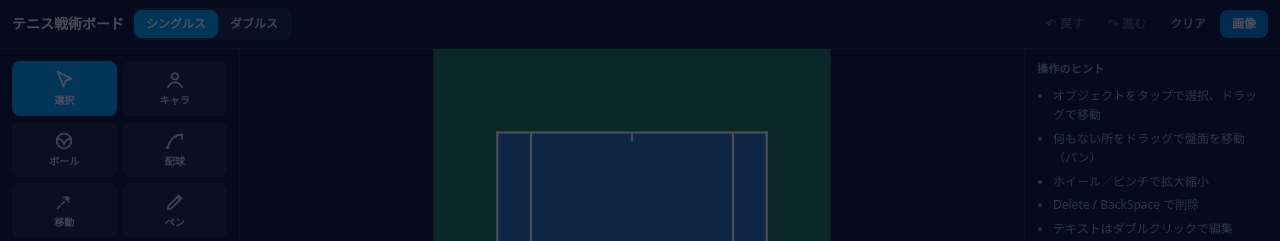
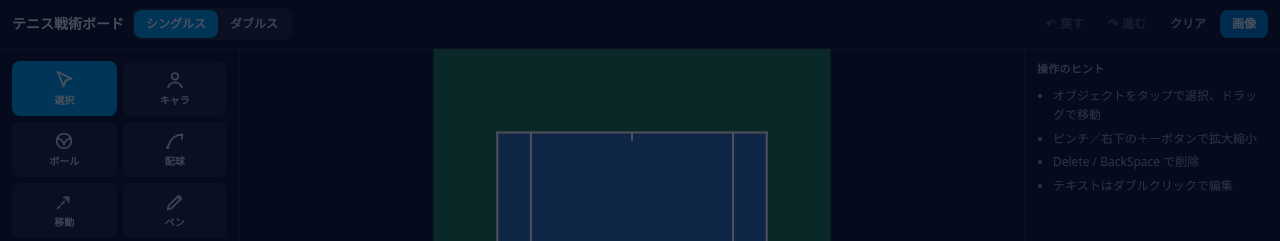
Before and after one commit to choro777/tennis-tactics-board, a React (Vite) app: page / in a window 1280 px wide. Shown: the top 241 px of the page. Built offline with nearby package versions, Linux system fonts and the light colour scheme.

Commit message:
Update PropertiesPanel.tsx

```diff
--- a/src/components/PropertiesPanel.tsx
+++ b/src/components/PropertiesPanel.tsx
@@ -56,8 +56,7 @@ export function PropertiesPanel() {
         <Section title="操作のヒント">
           <ul className="list-disc space-y-1 pl-4 text-xs leading-relaxed text-slate-400">
             <li>オブジェクトをタップで選択、ドラッグで移動</li>
-            <li>何もない所をドラッグで盤面を移動（パン）</li>
-            <li>ホイール／ピンチで拡大縮小</li>
+            <li>ピンチ／右下の＋－ボタンで拡大縮小</li>
             <li>Delete / BackSpace で削除</li>
             <li>テキストはダブルクリックで編集</li>
           </ul>
@@ -69,11 +68,6 @@ export function PropertiesPanel() {
             キャラクターの上からドラッグすると、その位置を始点に移動矢印を引けます。
             配球（色付きの実線）とは別のオブジェクトです。
           </p>
-        </Section>
-      )}
-      {!selection && tool === 'ball' && (
-        <Section title="ボール">
-          <p className="text-xs leading-relaxed text-slate-400">コートをタップするとボールを置けます。</p>
         </Section>
       )}
       {!selection && tool === 'eraser' && (
```
